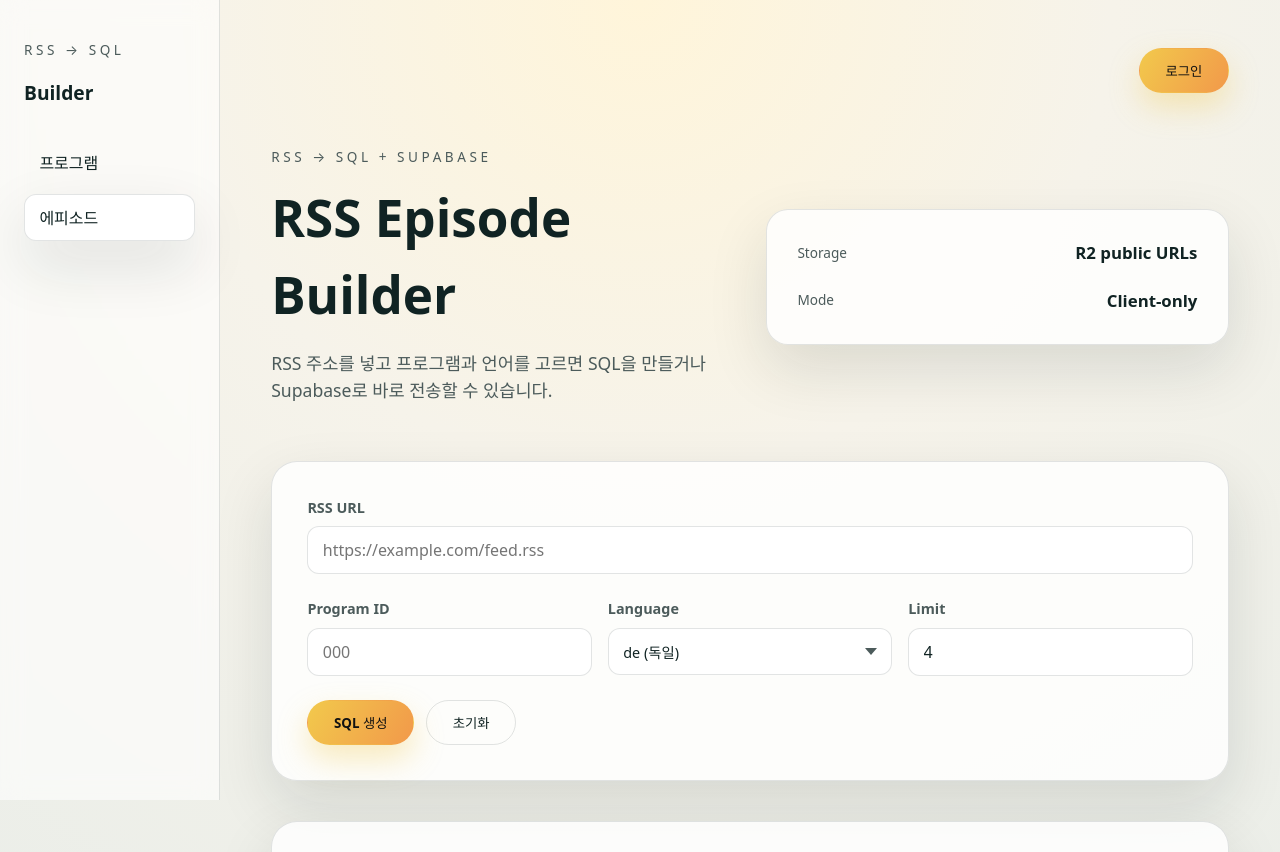
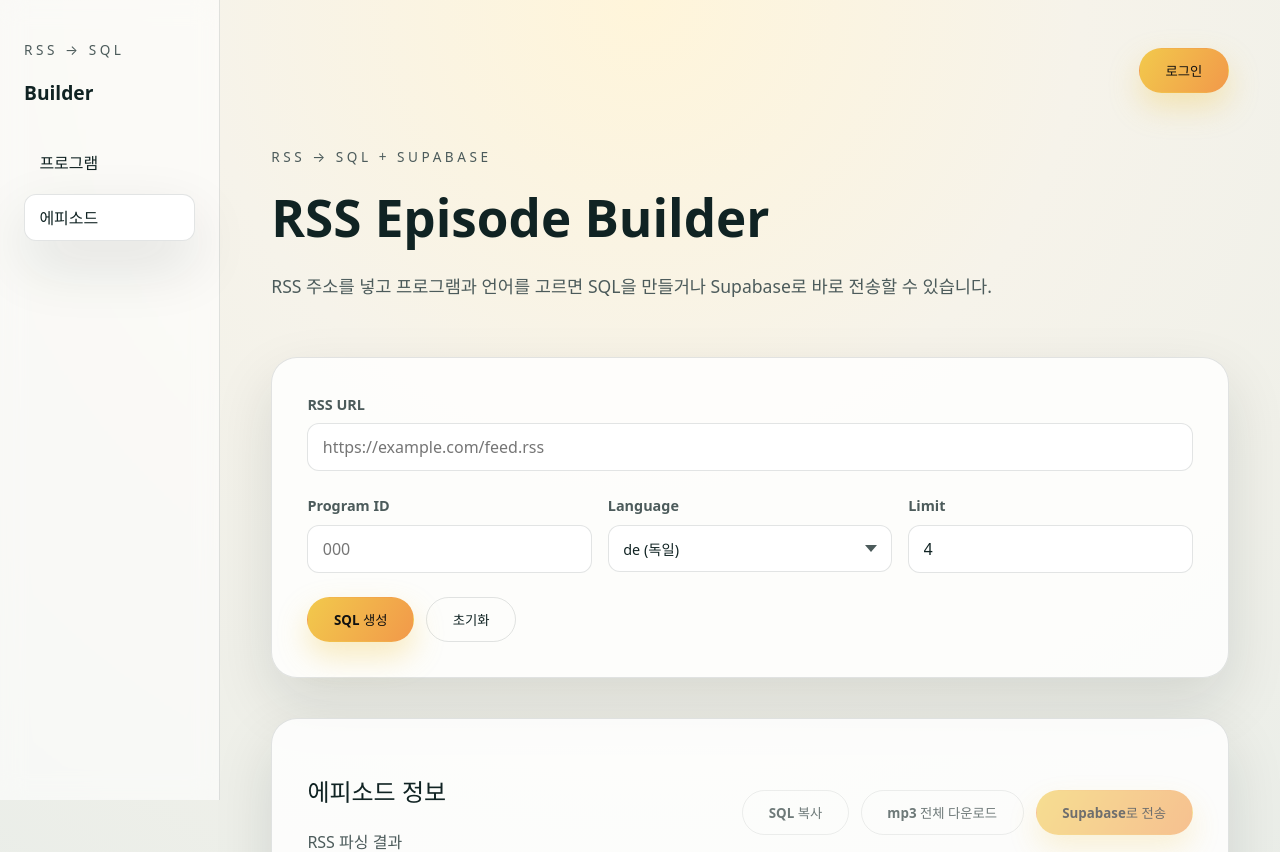
Before and after one commit to CarLifeContentBusinessDev/RSS-Reader, a React (Vite) app: page / in a window 1280 px wide. Shown: the top 852 px of the page. Built offline with nearby package versions, Linux system fonts and the light colour scheme; a web font is replaced by a local one.

Commit message:
refactor: 토스트 무한 생성 이슈 해결

```diff
--- a/src/App.css
+++ b/src/App.css
@@ -74,7 +74,6 @@
 
 .subhead {
   font-size: 1.1rem;
-  max-width: 32rem;
   color: var(--ink-muted);
 }
 
--- a/src/pages/EpisodesPage.tsx
+++ b/src/pages/EpisodesPage.tsx
@@ -332,16 +332,6 @@ const EpisodesPage = ({
             바로 전송할 수 있습니다.
           </p>
         </div>
-        <div className="hero-card">
-          <div className="metric">
-            <span className="metric-label">Storage</span>
-            <strong className="metric-value">R2 public URLs</strong>
-          </div>
-          <div className="metric">
-            <span className="metric-label">Mode</span>
-            <strong className="metric-value">Client-only</strong>
-          </div>
-        </div>
       </header>
 
       <section className="panel">
--- a/src/pages/ProgramsPage.tsx
+++ b/src/pages/ProgramsPage.tsx
@@ -1,5 +1,5 @@
 import type { FormEvent } from "react";
-import { useEffect, useState } from "react";
+import { useEffect, useRef, useState } from "react";
 import { DEFAULT_IMAGE_FOLDER } from "../config/constants";
 import { supabase } from "../lib/supabaseClient";
 import type { LogEntry, LogTone, ParsedProgram, ToastTone } from "../types";
@@ -69,6 +69,7 @@ const ProgramsPage = ({
     label: "대기 중",
     tone: "idle",
   });
+  const lastToastKeyRef = useRef<string | null>(null);
 
   const addLog = (message: string, tone: LogTone = "info") => {
     const timestamp = new Date().toLocaleTimeString();
@@ -88,9 +89,19 @@ const ProgramsPage = ({
   };
 
   useEffect(() => {
+    if (processState.tone !== "success" && processState.tone !== "error") {
+      return;
+    }
+
+    const toastKey = `${processState.tone}:${processState.label}`;
+    if (lastToastKeyRef.current === toastKey) {
+      return;
+    }
+
+    lastToastKeyRef.current = toastKey;
     if (processState.tone === "success") {
       showToast(`✓ ${processState.label}`, "success");
-    } else if (processState.tone === "error") {
+    } else {
       showToast(`✗ ${processState.label}`, "error");
     }
   }, [processState.tone, processState.label, showToast]);
@@ -315,16 +326,6 @@ const ProgramsPage = ({
           <p className="subhead">
             RSS에서 채널 정보를 가져와 programs 테이블에 추가합니다.
           </p>
-        </div>
-        <div className="hero-card">
-          <div className="metric">
-            <span className="metric-label">Storage</span>
-            <strong className="metric-value">R2 public URLs</strong>
-          </div>
-          <div className="metric">
-            <span className="metric-label">Mode</span>
-            <strong className="metric-value">Client Only</strong>
-          </div>
         </div>
       </header>
 
```
